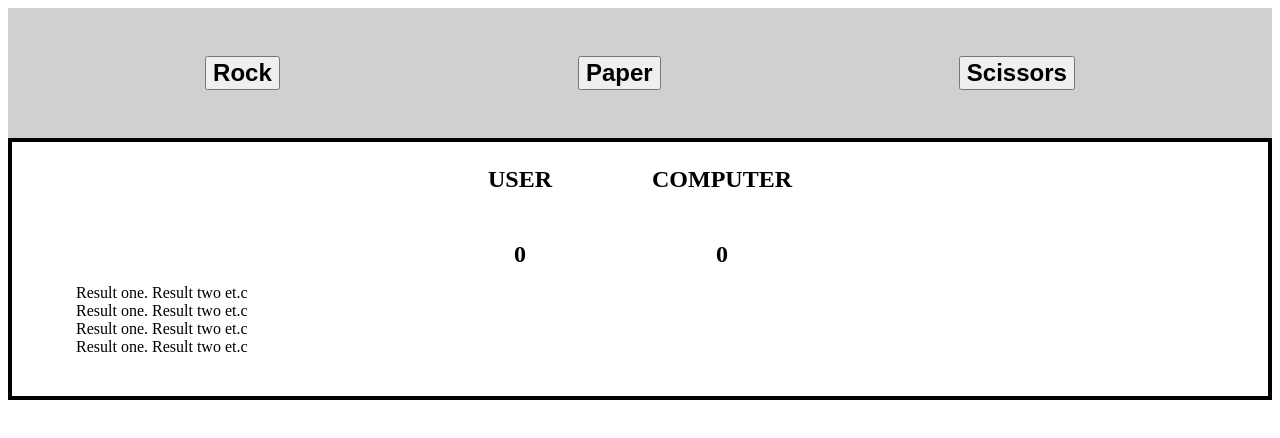
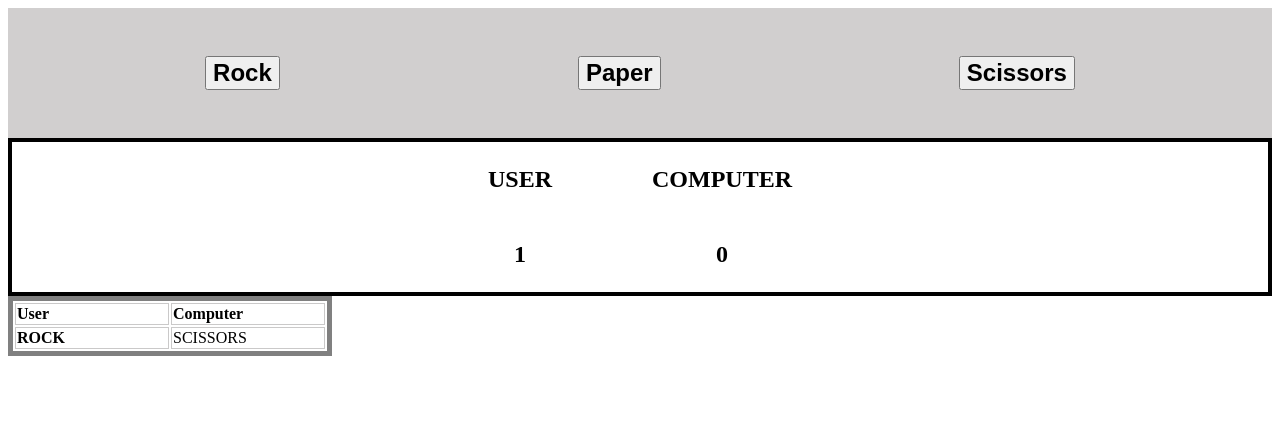
Before and after one commit to HPatto/rockpaperscissors, a plain HTML site: page index.html in a window 1280 px wide. Both pictures are taken after a click on the button "Rock". Drawn offline with Linux system fonts and the light colour scheme.

Commit message:
Complete full functionality for SPR

```diff
--- a/code.js
+++ b/code.js
@@ -60,12 +60,12 @@ function gameResult(userString, computerString) {
 
     if (userIndex === computerIndex) {
         // Computer wins.
-        loseString = loseString + computerString + " beats " + userString;
-        return [false, loseString];
+        // loseString = loseString + computerString + " beats " + userString;
+        return false; //, loseString];
     } else {
         // User wins.
-        winString = winString + userString + " beats " + computerString;
-        return [true, (winString)];
+        // winString = winString + userString + " beats " + computerString;
+        return true; //, (winString)];
     }
 }
 
@@ -102,42 +102,75 @@ function getRandomInt(value1, value2) {
 function playRound(userChoice) {
 
     let resultFound = false;
-    let final;
 
     while (!resultFound) {
-        console.log("Getting info:");
-        // let userTurn = getUserChoice();
+        // Get the inputs for the round
         let userTurn = userChoice;
         let compTurn = getComputerChoice();
 
-        console.log(userTurn);
-        console.log(compTurn);
+        // If it is a tie, the content is discarded
+        if (!gameIsTied(userTurn, compTurn)) {
+            // Check if the user won
+            let userWin = gameResult(userTurn, compTurn);
 
-        if (!gameIsTied(userTurn, compTurn)) {
-            final = gameResult(userTurn, compTurn);
+            // Get the table row elements with the inputs
+            let userRow = createAndPopulateTdElement(userTurn, userWin);
+            let compRow = createAndPopulateTdElement(compTurn, !userWin);
+
+            // Get the objects holding the current score
+            let userScore = document.querySelector(".user-score");
+            let compScore = document.querySelector(".computer-score");
+
+            // Increment the winner's tally
+            if (userWin) {
+                incrementCount(userScore);
+            } else {
+                incrementCount(compScore);
+            }
+
+            /*
+            Will need some code that turns one of the two td
+            elements into bold text.
+            */
+
+            // New row populated and added to the page.
+            let newRow = createAndPopulateTrElement(userRow, compRow);
+            const resultsTable = document.querySelector(".results-list");
+            resultsTable.appendChild(newRow);
+
+            // Prevents re-trying the round due to a tie.
             resultFound = true;
         }
     }
-    return final;
+    return checkForResult();
 }
 
 // Switch statement on the container div.
 function handleClick(e) {
     let selectedButton = e.target.id;
     let sanitizedInput = selectedButton.toUpperCase();
+    let gameOver;
 
     switch (sanitizedInput) {
         case 'ROCK':
-            console.log("Vibe");
-            playRound("ROCK");
+            gameOver = playRound("ROCK");
+            if (gameOver) {
+                endOfGame();
+            }
             break;
 
         case 'PAPER':
-            playRound("PAPER");
+            gameOver = playRound("PAPER");
+            if (gameOver) {
+                endOfGame();
+            }
             break;
 
         case 'SCISSORS':
-            playRound("SCISSORS");
+            gameOver = playRound("SCISSORS");
+            if (gameOver) {
+                endOfGame();
+            }
             break;
     }
 }
@@ -155,29 +188,64 @@ document.addEventListener('DOMContentLoaded', function () {
 
 })
 
-// function game() {
-//     /*
-//     Play a best-of-x game of RPS!
-//     No functionality to terminate the game early if a win / loss is confirmed early.
-//     */
+// Create and populate td element
+function createAndPopulateTdElement(text, winningElement) {
+    // Create the new td element.
+    let tdElemenet = document.createElement('td');
 
-//     let numRounds = 5; // Odd numbers required for this!
-//     let userWins = 0;
-//     let round;
+    // Populate the element with the text.
+    tdElemenet.textContent = text;
 
-//     for (let i = 0; i < numRounds; i++) {
-//         round = playRound()
-//         console.log(round[1]);
-//         console.log("\n");
+    if (winningElement) {
+        tdElemenet.classList.add("td-bold");
+    }
 
-//         if (round[0]) {
-//             userWins++;
-//         }
-//     }
+    return tdElemenet;
+}
 
-//     if (userWins > numRounds / 2) {
-//         console.log("You won!");
-//     } else {
-//         console.log("You lost!");
-//     }
-// }
+// Create and populate tr element
+function createAndPopulateTrElement(td1, td2) {
+    // Create the new tr element.
+    let trElemenet = document.createElement('tr');
+
+    // Add the td's to the row element.
+    trElemenet.appendChild(td1);
+    trElemenet.appendChild(td2);
+
+    return trElemenet;
+}
+
+// Check if someone has won
+function checkForResult() {
+    let winningScore = 5;
+
+    let userScore = parseInt(document.querySelector(".user-score").textContent);
+    let compScore = parseInt(document.querySelector(".computer-score").textContent);
+
+    if (userScore === winningScore || compScore === winningScore) {
+        return true;
+    }
+
+    return false;
+}
+
+// A function to increment the object's value by 1
+function incrementCount(object) {
+    let currentScore = parseInt(object.textContent);
+    let newScore = currentScore + 1;
+
+    object.textContent = newScore;
+}
+
+// A clean-up function to prevent further "hands"
+function endOfGame() {
+
+    // Remove the listening element.
+    const containerDiv = document.querySelector(".options");
+    containerDiv.removeEventListener('click', handleClick);
+
+    // Perhaps display some text. "Refresh to play again!"
+    setTimeout(function () {
+        alert("Refresh to play again!");
+    }, 3000);
+}
--- a/index.html
+++ b/index.html
@@ -13,32 +13,35 @@
         <button id="paper">Paper</button>
         <button id="scissors">Scissors</button>
     </div>
-    <div class="results">
+    <div class="tally">
         <div class="tally-window">
             <div class="user-status">
-                <div class="title">
+                <div class="user-title">
                     USER
                 </div>
-                <div class="score">
+                <div class="user-score">
                     0
                 </div>
             </div>
             <div class="computer-status">
-                <div class="title">
+                <div class="computer-title">
                     COMPUTER
                 </div>
-                <div class="score">
+                <div class="computer-score">
                     0
                 </div>
             </div>
 
         </div>
-        <ul class="results-list">
-            <li>Result one. Result two et.c</li>
-            <li>Result one. Result two et.c</li>
-            <li>Result one. Result two et.c</li>
-            <li>Result one. Result two et.c</li>
-        </ul>
+
+    </div>
+    <div class="results">
+        <table class="results-list">
+            <tr class="column-titles">
+                <td>User</td>
+                <td>Computer</td>
+            </tr>
+        </table>
     </div>
 </body>
 </html>
--- a/styles.css
+++ b/styles.css
@@ -9,7 +9,7 @@
     align-items: center;
 }
 
-.results {
+.tally {
     display: flex;
     flex-direction: column;
     justify-content: center;
@@ -45,6 +45,21 @@
     font-weight: 600;
 }
 
-ul {
-    list-style: none;
+td {
+    border: 1px solid rgb(202, 201, 201);
+    min-width: 150px;
 }
+
+.td-bold {
+    font-weight: 700;
+}
+
+table,
+.results-list {
+    border: 5px solid grey;
+}
+
+.column-titles {
+    font-weight: 700;
+    min-width: 600px;
+}
```
